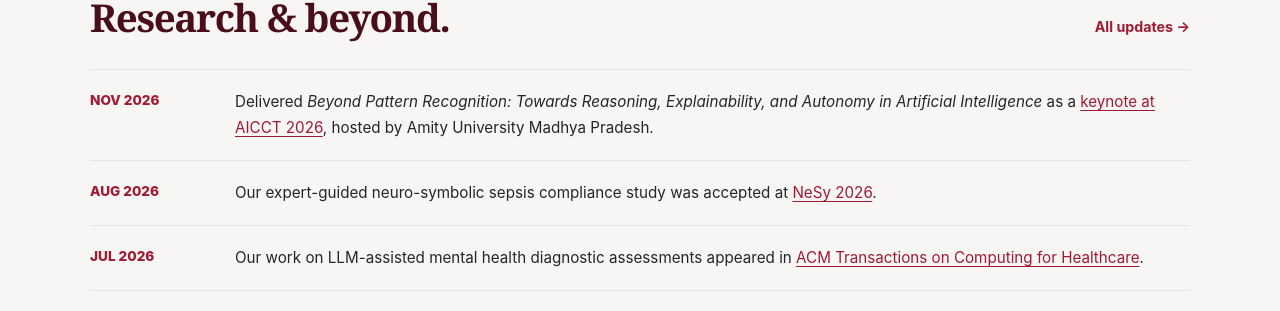
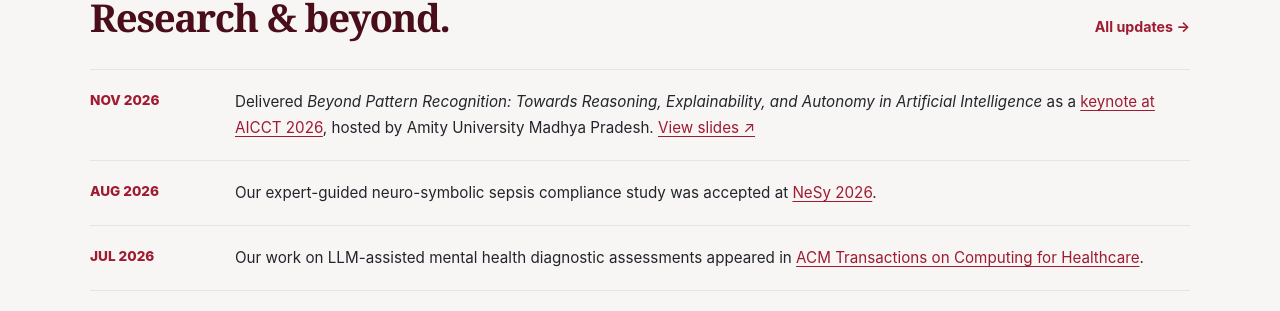
Before and after one commit to kauroy1994/home, a Jekyll site: the page built from _pages/about.md, in a window 1280 px wide and 900 px high, scrolled down 2615 px. Shown: the part 142-453 px from the top of the window. Built offline with Jekyll 4.4.1, drawn with Linux system fonts in a browser that asks for light colours.

Commit message:
Link hosted AICCT keynote slides from news, service, homepage and CV

```diff
--- a/_pages/about.md
+++ b/_pages/about.md
@@ -70,7 +70,7 @@ description: "Dr. Kaushik Roy, Assistant Professor of Computer Science at The Un
   <div class="container">
     <div class="section-header"><div><span class="section-label">UPDATES</span><h2>Research &amp; beyond.</h2></div><a class="text-link" href="{{ '/news/' | relative_url }}">All updates</a></div>
     <div class="news-feed">
-      <div class="news-row"><span class="news-date">NOV 2026</span><p>Delivered <em>Beyond Pattern Recognition: Towards Reasoning, Explainability, and Autonomy in Artificial Intelligence</em> as a <a href="https://lnkd.in/p/eXkGT6iF">keynote at AICCT 2026</a>, hosted by Amity University Madhya Pradesh.</p></div>
+      <div class="news-row"><span class="news-date">NOV 2026</span><p>Delivered <em>Beyond Pattern Recognition: Towards Reasoning, Explainability, and Autonomy in Artificial Intelligence</em> as a <a href="https://lnkd.in/p/eXkGT6iF">keynote at AICCT 2026</a>, hosted by Amity University Madhya Pradesh. <a href="{{ '/files/2026_AICCT_Roy_Keynote_UA_Revised.html' | relative_url }}">View slides ↗</a></p></div>
       <div class="news-row"><span class="news-date">AUG 2026</span><p>Our expert-guided neuro-symbolic sepsis compliance study was accepted at <a href="https://2026.nesyconf.org/">NeSy 2026</a>.</p></div>
       <div class="news-row"><span class="news-date">JUL 2026</span><p>Our work on LLM-assisted mental health diagnostic assessments appeared in <a href="https://doi.org/10.1145/3805697">ACM Transactions on Computing for Healthcare</a>.</p></div>
       <div class="news-row"><span class="news-date">MAR 2026</span><p><a href="https://doi.org/10.1609/aaai.v40i48.42348">In-Situ Eval</a> appeared in the AAAI 2026 Demonstration Track.</p></div>
--- a/scripts/build_cv.py
+++ b/scripts/build_cv.py
@@ -124,7 +124,7 @@ story.append(p('EVENT ORGANIZATION AND PROGRAM COMMITTEES','sub'))
 for date,t in [('2026','Program Committee · CNLP4QoL Workshop, IEEE ICHI; TRUSTMORE Workshop, IEEE BigData'),('2025','Program Committee · CLPsych'),('2024','Program Committee · KiL Workshop, ACM KDD; Tutorial Organizer · ISWC'),('2023','Organizing Committee · Knowledge-infused Learning Workshop, ACM KDD; Tutorial Organizer · The Web Conference'),('2020','Program Committee · KiML Workshop, ACM KDD')]:row(date,t)
 story.append(p('PEER REVIEW','sub'));plain('Neurosymbolic Artificial Intelligence (2024–2026) · COLING 2025 System Demonstrations')
 section('Invited talks and tutorials',8)
-row('Nov 20, 2026','<b>Keynote:</b> <i>Beyond Pattern Recognition: Towards Reasoning, Explainability, and Autonomy in Artificial Intelligence</i> · AICCT 2026, Amity University Madhya Pradesh')
+row('Nov 20, 2026','<b>Keynote:</b> <i>Beyond Pattern Recognition: Towards Reasoning, Explainability, and Autonomy in Artificial Intelligence</i> · AICCT 2026, Amity University Madhya Pradesh · <link href="https://kauroy1994.github.io/home/files/2026_AICCT_Roy_Keynote_UA_Revised.html"><font color="#9E1B32">Slides</font></link>')
 for date,t in [('2026','Task-dependent Meta-cognition for General Classes of Problems · University of South Carolina'),('2025','AI in Healthcare · University of South Carolina'),('2024','Healthcare Assistance Challenges-Driven Neurosymbolic AI · Ontolog Summit; Knowledge-infused Neurosymbolic AI for Mental Healthcare · University of Florida; Neurosymbolic Customized and Compact CoPilots · ISWC'),('2023','Causal AI for Web and Health Care · The Web Conference'),('2022','Knowledge-infused Reinforcement Learning · Knowledge Graph Conference'),('2020','Knowledge-infused Statistical Learning for Social Good · PyData Berlin')]:row(date,t)
 
 def decorate(c,doc):
```
Also changed, not shown: _pages/news.md (+1 -1 lines), _pages/service.md (+1 -1 lines).
